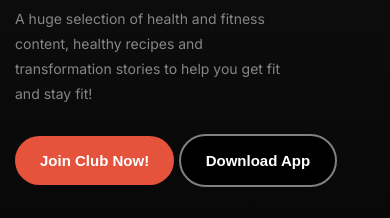
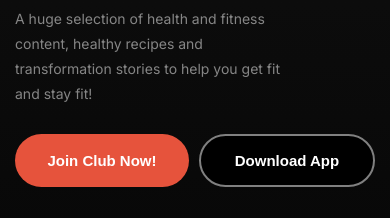
Before and after one commit to M-RayhanKhan/assignment-2, a plain HTML site: page index.html in a window 390 px wide. Shown: the part 280-498 px from the top of the page. Drawn offline with Linux system fonts and the light colour scheme; a web font is replaced by a local one.

Commit message:
update website

```diff
--- a/index.html
+++ b/index.html
@@ -40,7 +40,7 @@
                 </div>
                 <p class="description p">A huge selection of health and fitness content, healthy recipes and
                     transformation stories to help you get fit and stay fit!</p>
-                <div class="line">
+                <div class="content-btn">
                     <button class="btn-secondary">Join Club Now!</button>
                     <button class="btn-default">Download App</button>
                 </div>
--- a/style/responsive.css
+++ b/style/responsive.css
@@ -37,27 +37,32 @@
         margin-right: 88px;
         line-height: 25px;
     }
+    .content-btn{
+        display: flex;
+    }
 
     .btn-secondary {
-        padding: 16px 25px;
-        border-radius: 42px;
         background: rgb(230, 83, 60);
         color: rgb(255, 255, 255);
+        padding: 10px 11px;
+        border-radius: 42px;
         font-size: 15px;
         font-weight: 600;
         border: none;
-        margin-bottom: 20px;
+        /* margin-left: 0; */
+        width: 100%;
     }
 
     .btn-default {
-        padding: 16px 25px;
+        padding: 16px 11px;
         border-radius: 42px;
         background: black;
         color: rgb(255, 255, 255);
         font-size: 15px;
         font-weight: 600;
         border: 2px solid grey;
-        margin-left: 0;
+        /* margin-left: 0; */
+        width: 100%;
     }
 
     .fitnes-title {
@@ -188,7 +193,8 @@
     .btn {
         width: 100%;
         font-size: 17px;
-        margin-top: 14px;
+        margin: 14px 0px;
+        padding: 15px 0px;
     }
 
     .run-image {
--- a/style/style.css
+++ b/style/style.css
@@ -115,7 +115,7 @@ main>section {
 }
 
 .btn-secondary {
-    padding: 16px 40px;
+    padding: 16px 28px;
     border-radius: 42px;
     background: rgb(230, 83, 60);
     color: rgb(255, 255, 255);
@@ -126,7 +126,7 @@ main>section {
 }
 
 .btn-default {
-    padding: 16px 40px;
+    padding: 16px 28px;
     border-radius: 42px;
     color: rgb(255, 255, 255);
     font-size: 18px;
@@ -135,7 +135,7 @@ main>section {
     border: 1px solid rgb(255, 255, 255);
     border-radius: 42px;
     background-color: black;
-    margin-left: 14px;
+    margin-left: 10px;
 }
 
 /* shared style ends here */
@@ -276,6 +276,7 @@ main>section {
     background: rgb(34, 34, 34);
     align-items: center;
     padding: 20px;
+    padding-left: 30px;
     margin-top: 60px;
 }
 
```
